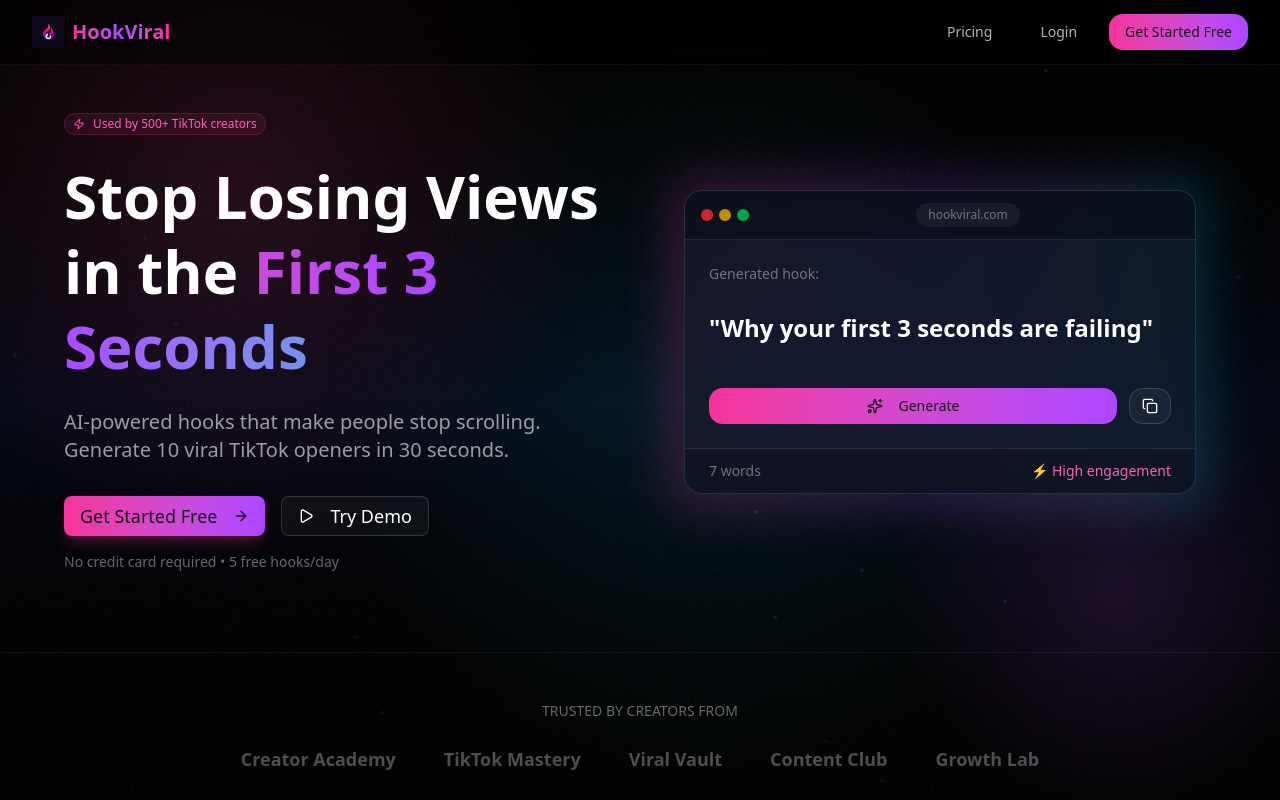
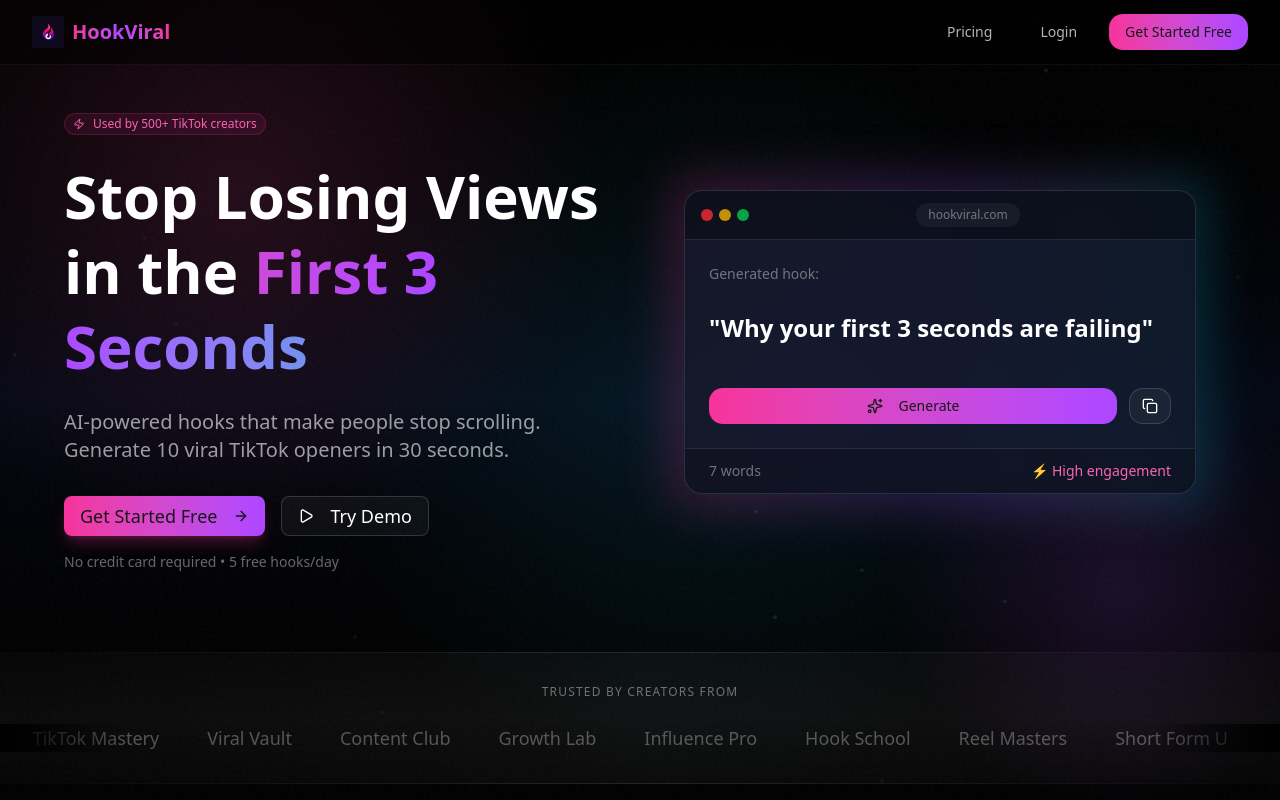
Before and after one commit to CruceSaunders/hookviral, a Next.js app: page / in a window 1280 px wide. Shown: the top 800 px of the page. Built offline with nearby package versions, Linux system fonts and the light colour scheme; no server answers.

Commit message:
feat: Add infinite scrolling marquee for Trusted By section
- Static 'TRUSTED BY CREATORS FROM' label
- Names scroll infinitely left-to-right
- Subtle gradient bar background
- Fade edges for smooth visual
- Extended to 15 trusted names

```diff
--- a/src/app/page.tsx
+++ b/src/app/page.tsx
@@ -16,11 +16,7 @@
 import { Logo } from "@/components/logo";
 import { AnimatedMeshGradient, FloatingParticles, GradientText } from "@/components/animated-background";
 import { HeroMockup } from "@/components/hero-mockup";
-
-// Trusted by logos (placeholder names)
-const trustedBy = [
-  "Creator Academy", "TikTok Mastery", "Viral Vault", "Content Club", "Growth Lab"
-];
+import { TrustedMarquee } from "@/components/trusted-marquee";
 
 // Features with icons
 const features = [
@@ -307,25 +303,8 @@
         </div>
       </section>
 
-      {/* Trusted By */}
-      <section className="py-12 border-y border-white/5">
-        <div className="max-w-6xl mx-auto px-4">
-          <p className="text-center text-white/40 text-sm mb-6">TRUSTED BY CREATORS FROM</p>
-          <div className="flex flex-wrap justify-center items-center gap-8 md:gap-12">
-            {trustedBy.map((name, i) => (
-              <motion.span
-                key={name}
-                initial={{ opacity: 0 }}
-                animate={{ opacity: 1 }}
-                transition={{ delay: 0.1 * i }}
-                className="text-white/30 font-semibold text-lg"
-              >
-                {name}
-              </motion.span>
-            ))}
-          </div>
-        </div>
-      </section>
+      {/* Trusted By - Infinite Marquee */}
+      <TrustedMarquee />
 
       {/* Features */}
       <section ref={featuresRef} className="py-24 px-4">
--- /dev/null
+++ b/src/components/trusted-marquee.tsx
@@ -0,0 +1,75 @@
+"use client";
+
+import { motion } from "framer-motion";
+
+// Extended list of trusted names
+const trustedNames = [
+  "Creator Academy",
+  "TikTok Mastery",
+  "Viral Vault",
+  "Content Club",
+  "Growth Lab",
+  "Influence Pro",
+  "Hook School",
+  "Reel Masters",
+  "Short Form U",
+  "Creator Hacks",
+  "Viral Nation",
+  "Content Kings",
+  "Social Surge",
+  "Fame Factory",
+  "Boost Academy",
+];
+
+export function TrustedMarquee() {
+  // Duplicate the list for seamless loop
+  const doubledNames = [...trustedNames, ...trustedNames];
+
+  return (
+    <section className="relative py-8 overflow-hidden">
+      {/* Subtle gradient bar background */}
+      <div className="absolute inset-0 bg-gradient-to-r from-transparent via-white/[0.02] to-transparent" />
+      <div className="absolute inset-0 bg-gradient-to-b from-white/[0.02] via-white/[0.04] to-white/[0.02]" />
+
+      {/* Top and bottom subtle lines */}
+      <div className="absolute top-0 left-0 right-0 h-px bg-gradient-to-r from-transparent via-white/10 to-transparent" />
+      <div className="absolute bottom-0 left-0 right-0 h-px bg-gradient-to-r from-transparent via-white/10 to-transparent" />
+
+      {/* Static label */}
+      <p className="text-center text-white/40 text-xs uppercase tracking-widest mb-6">
+        Trusted by Creators From
+      </p>
+
+      {/* Scrolling marquee */}
+      <div className="relative">
+        {/* Fade edges */}
+        <div className="absolute left-0 top-0 bottom-0 w-32 bg-gradient-to-r from-black to-transparent z-10 pointer-events-none" />
+        <div className="absolute right-0 top-0 bottom-0 w-32 bg-gradient-to-l from-black to-transparent z-10 pointer-events-none" />
+
+        {/* Scrolling content */}
+        <motion.div
+          className="flex gap-12 whitespace-nowrap"
+          animate={{
+            x: [0, -50 * trustedNames.length],
+          }}
+          transition={{
+            x: {
+              duration: 30,
+              repeat: Infinity,
+              ease: "linear",
+            },
+          }}
+        >
+          {doubledNames.map((name, i) => (
+            <span
+              key={`${name}-${i}`}
+              className="text-white/30 font-medium text-lg inline-block"
+            >
+              {name}
+            </span>
+          ))}
+        </motion.div>
+      </div>
+    </section>
+  );
+}
```
